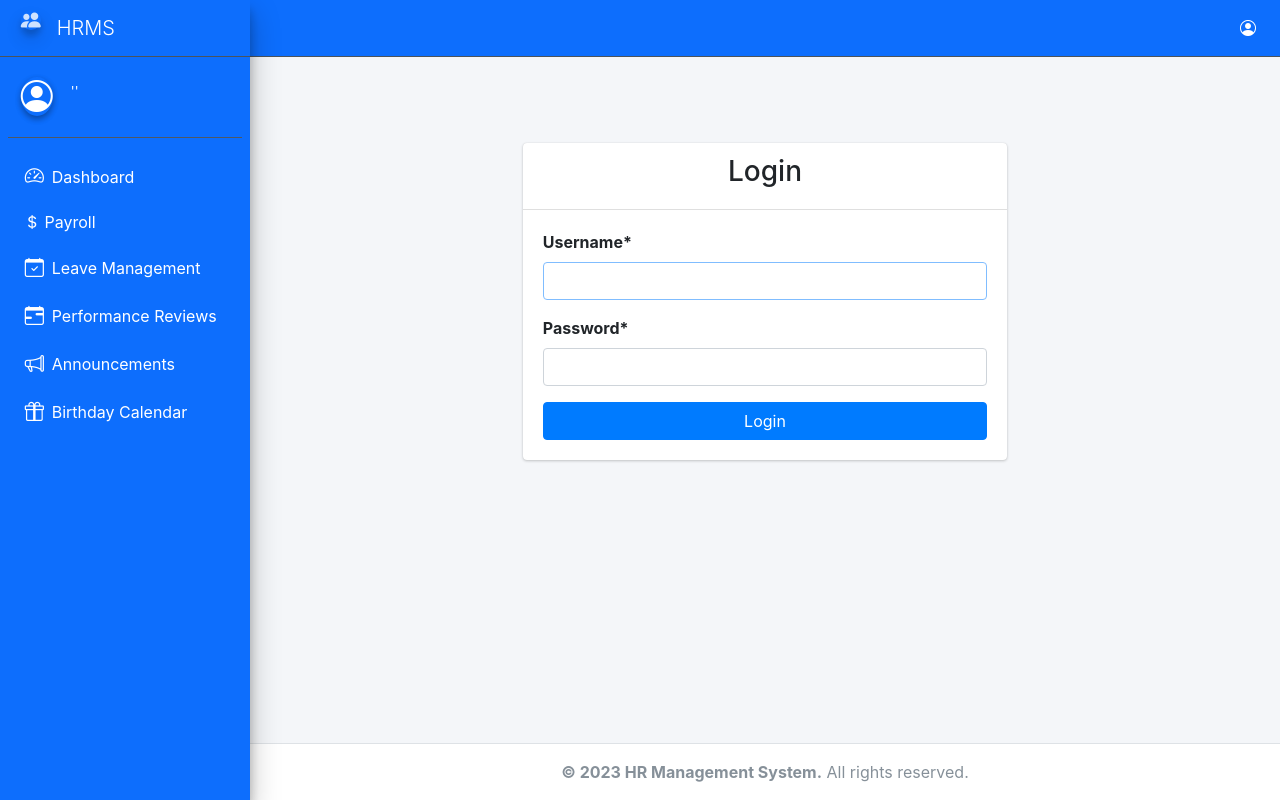
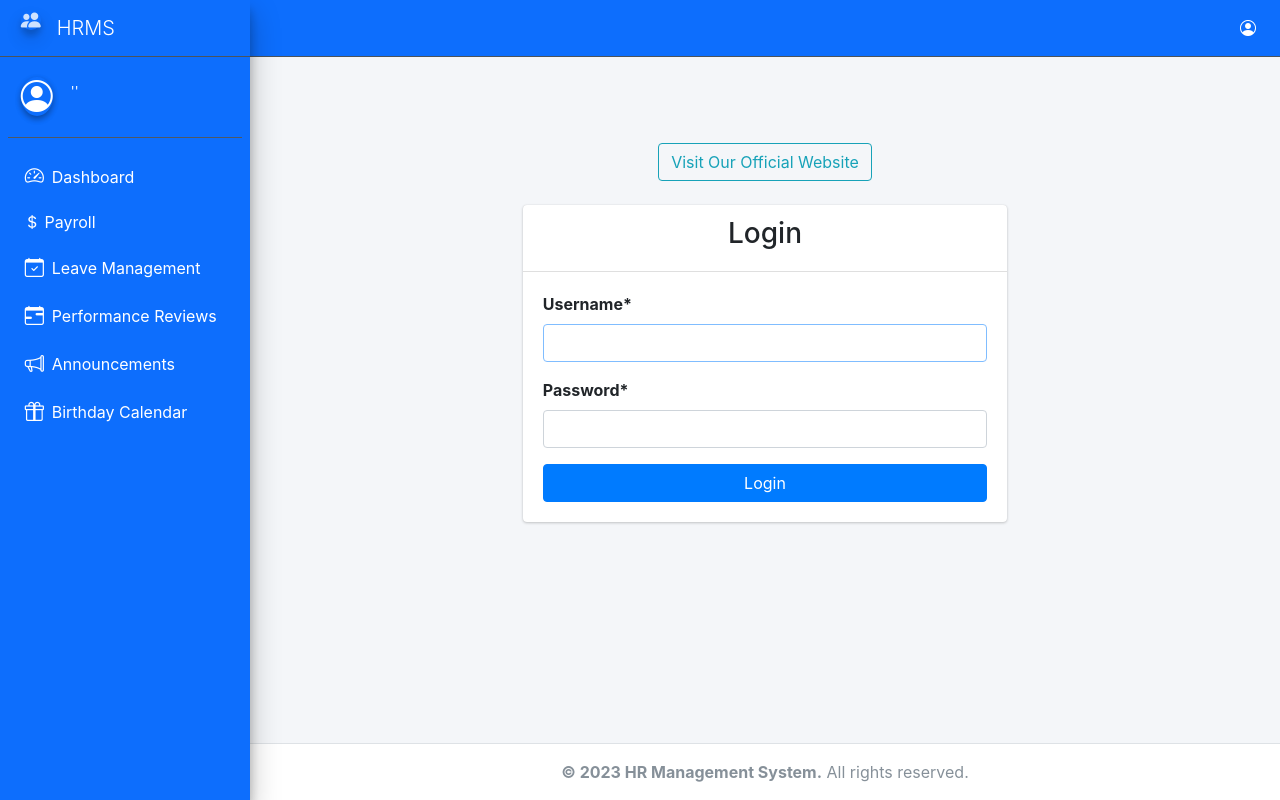
Before and after one commit to ShenalK02/HR-Management-System, a Django app: page /login/ in a window 1280 px wide. Run offline with Django 3.2, Linux system fonts and the light colour scheme; some libraries are stand-ins or nearby versions.

Commit message:
Official Website Link Added

```diff
--- a/templates/registration/login.html
+++ b/templates/registration/login.html
@@ -2,7 +2,16 @@
 {% load crispy_forms_tags %}
 
 {% block content %}
+
 <div class="container mt-5">
+
+  <!-- New button to go to official website -->
+  <div class="mb-4 text-center">
+    <a href="https://aivaadvertising.com/" target="_blank" class="btn btn-outline-info">
+      Visit Our Official Website
+    </a>
+  </div>
+
   <div class="row justify-content-center">
     <div class="col-md-6">
       <div class="card">
@@ -21,5 +30,7 @@
       </div>
     </div>
   </div>
+
 </div>
+
 {% endblock %}
```
